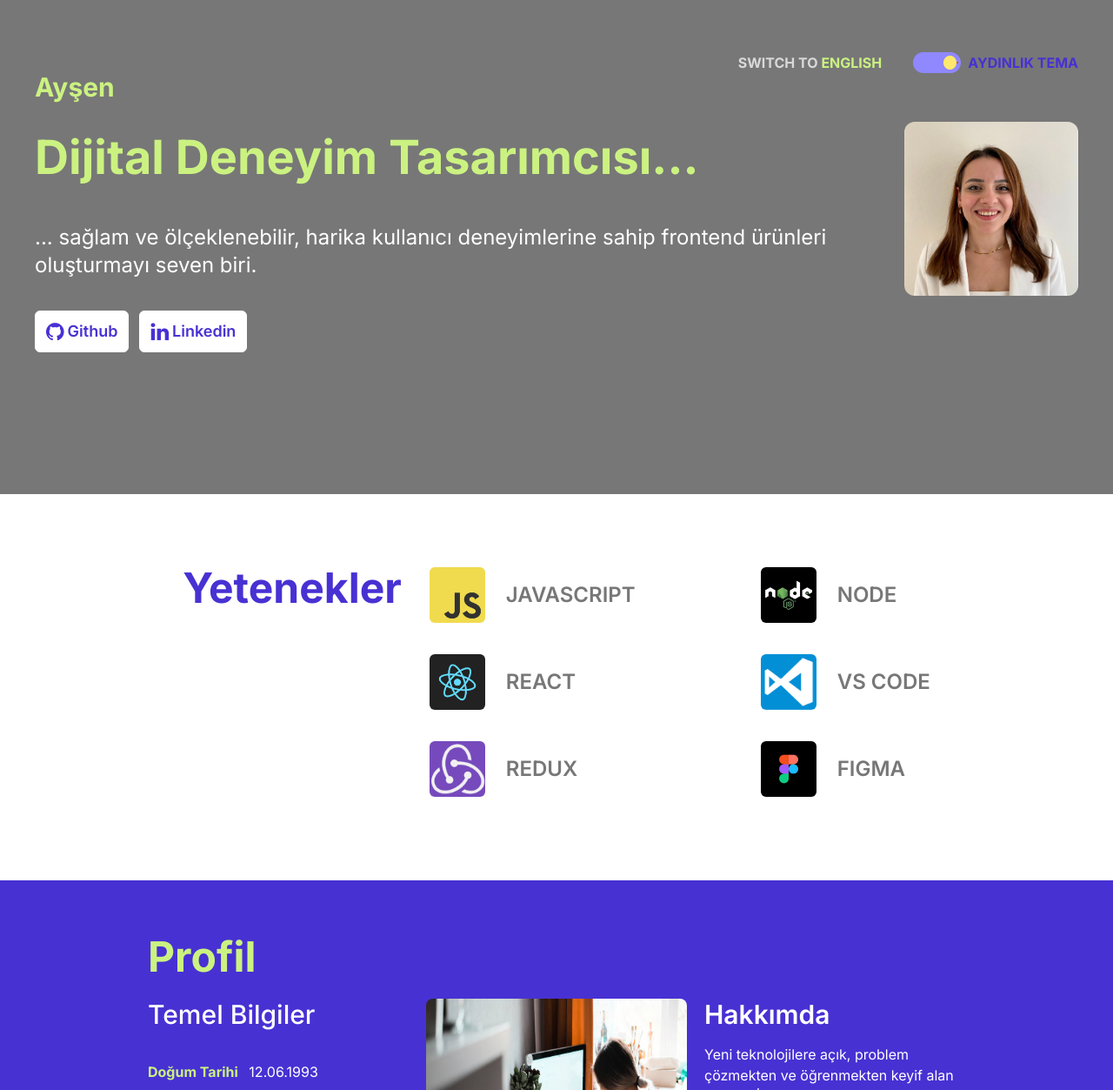
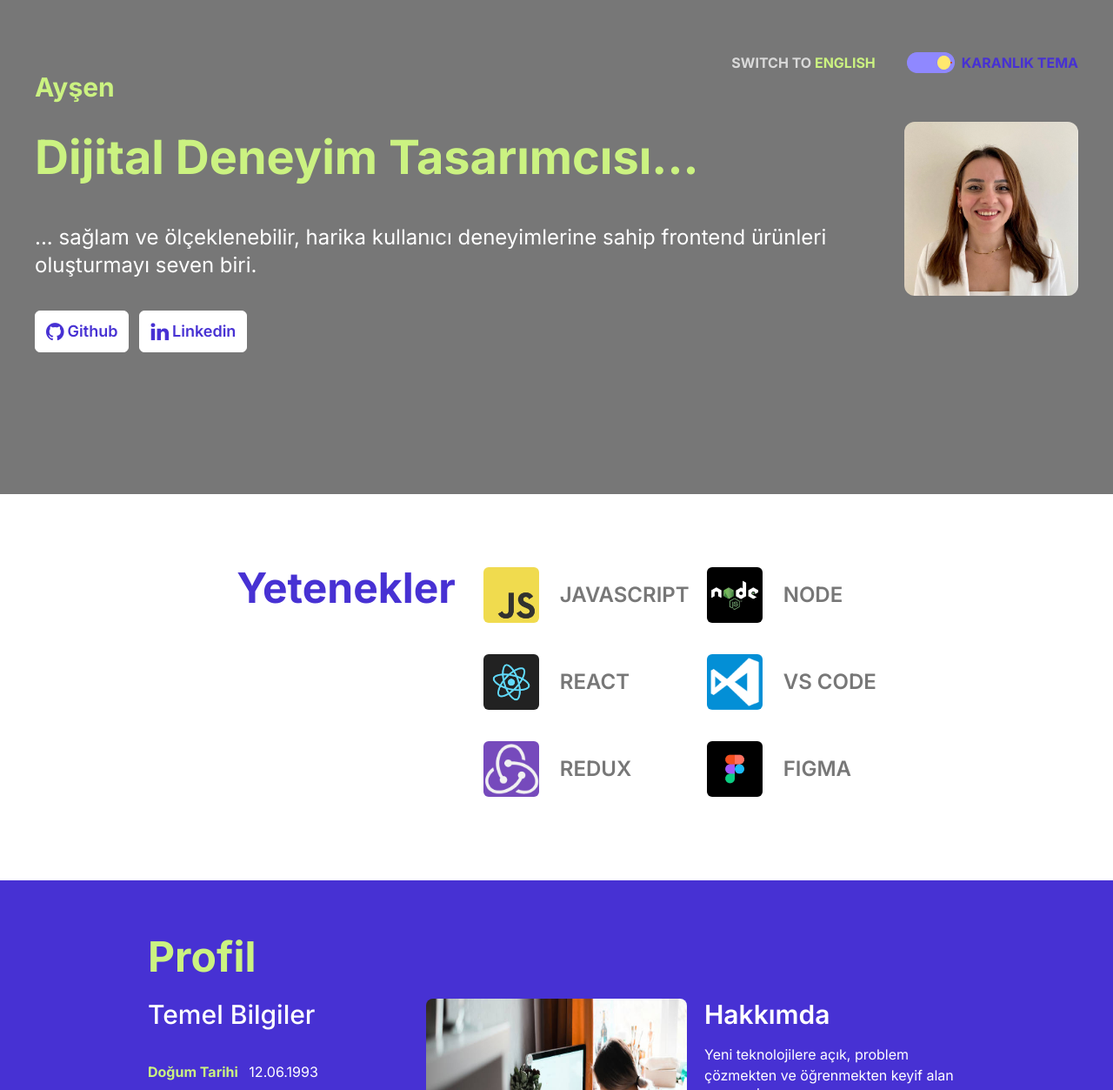
Before and after one commit to Bahadir-Uysal/aysenaydin-portfolyo, a React (Vite) app: page / in a window 1280 px wide. Shown: the part 103-1356 px from the top of the page at 87% size. Built offline with nearby package versions, Linux system fonts and the light colour scheme.

Commit message:
responsive design issue

```diff
--- a/src/components/IntroSection.jsx
+++ b/src/components/IntroSection.jsx
@@ -46,13 +46,13 @@ function IntroSection() {
               />
               <div className="uppercase  text-light-purple dark:text-dark-silver font-bold">
                 {theme === "dark"
-                  ? texts.introSection.darkMode
-                  : texts.introSection.lightMode}
+                  ? texts.introSection.lightMode
+                  : texts.introSection.darkMode}
               </div>
             </div>
           </div>
         </div>
-        <div className="flex gap-20 ">
+        <div className="flex sm:gap-5 lg:gap-20 ">
           <div className="flex flex-col gap-9">
             <Title
               textSize={"text-5.5xl"}
--- a/src/components/SkillsSection.jsx
+++ b/src/components/SkillsSection.jsx
@@ -11,7 +11,7 @@ function SkillList() {
     <div className="flex sm:gap-8 lg:gap-36 mt-[84px] mb-[96px] justify-center w-full">
       <Title text={texts.skillsSection.heading} textSize={"text-5xl"} color={"text-light-purple dark:text-light-green"} />
 
-      <div className="flex justify-center gap-36 ">
+      <div className="flex justify-center sm:gap-5 lg:gap-36 ">
         <div className="flex gap-9 flex-col">
           {skillsLeft.map((skill, index) => (
             <div
```
